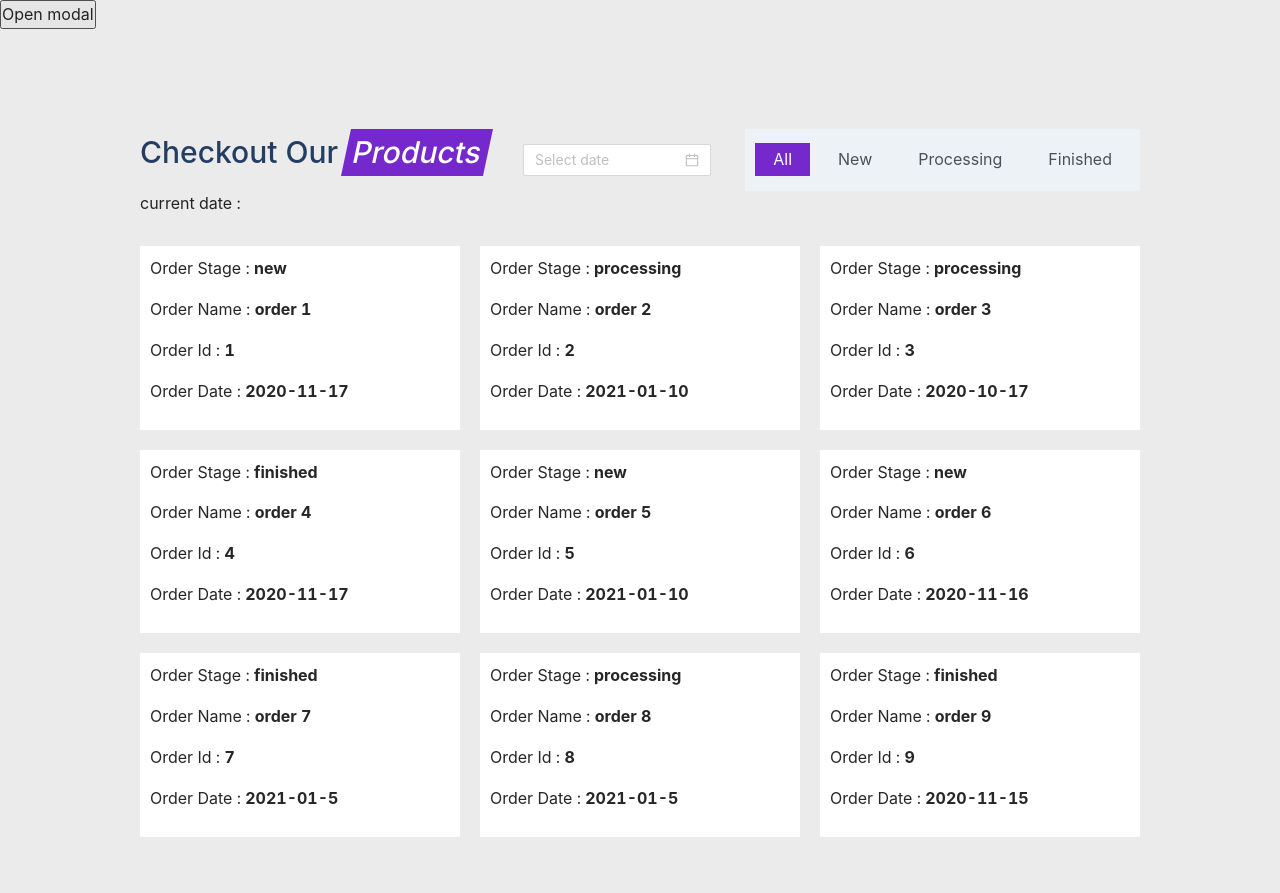
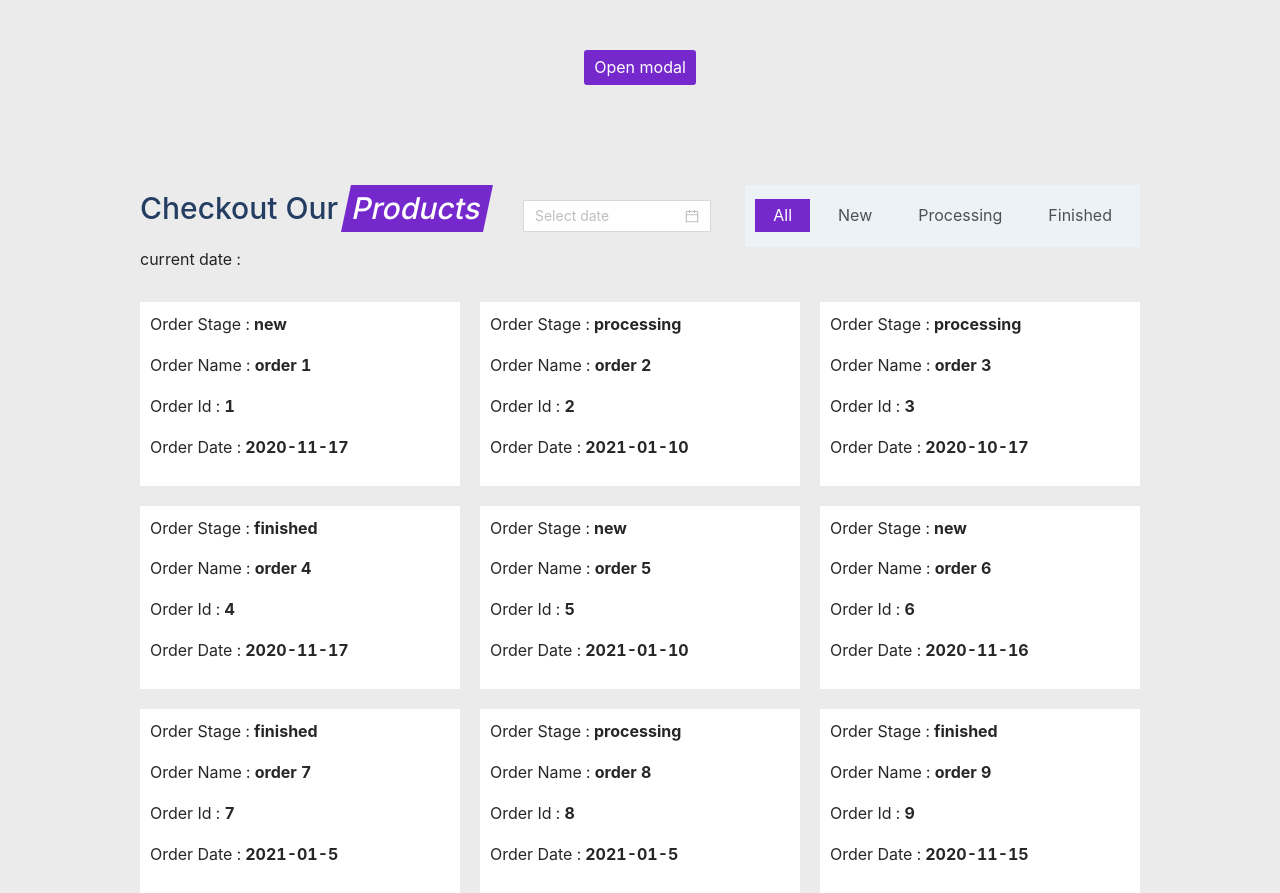
Before and after one commit to NithishKumar-13/react-challenge, a React (Create React App) app: page / in a window 1280 px wide. Before the commit the page ends 837 px from the top, so only its background shows below. Built offline with nearby package versions, Linux system fonts and the light colour scheme.

Commit message:
add classname for app

```diff
--- a/src/App.js
+++ b/src/App.js
@@ -7,8 +7,8 @@ const App = () => {
     const [isOpen,setIsOpen] = useState(false)
 
     return(
-        <div>
-            <button onClick={() => setIsOpen(true)}>Open modal</button>
+        <div className='app'>
+            <button className='open-btn' onClick={() => setIsOpen(true)}>Open modal</button>
             {isOpen && <Modal onClose={setIsOpen} />}
             <Products />
         </div>
```
